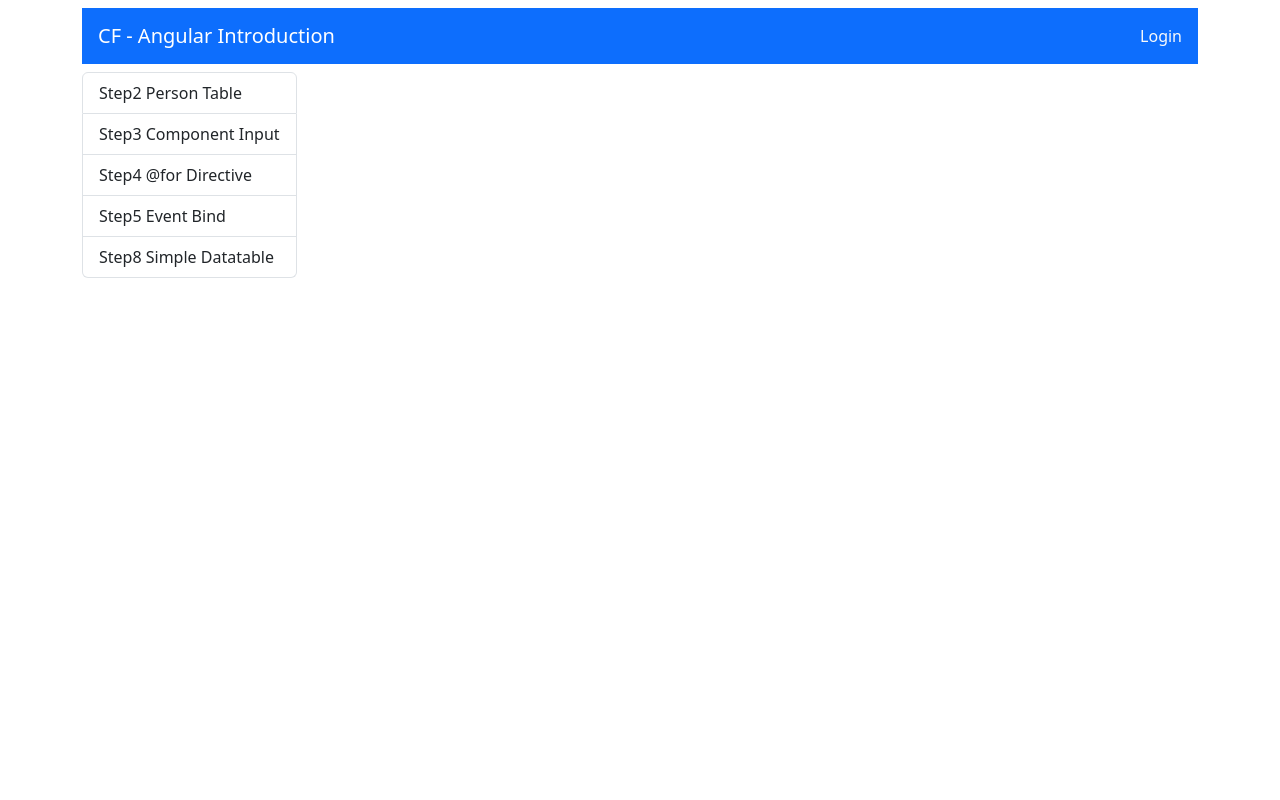
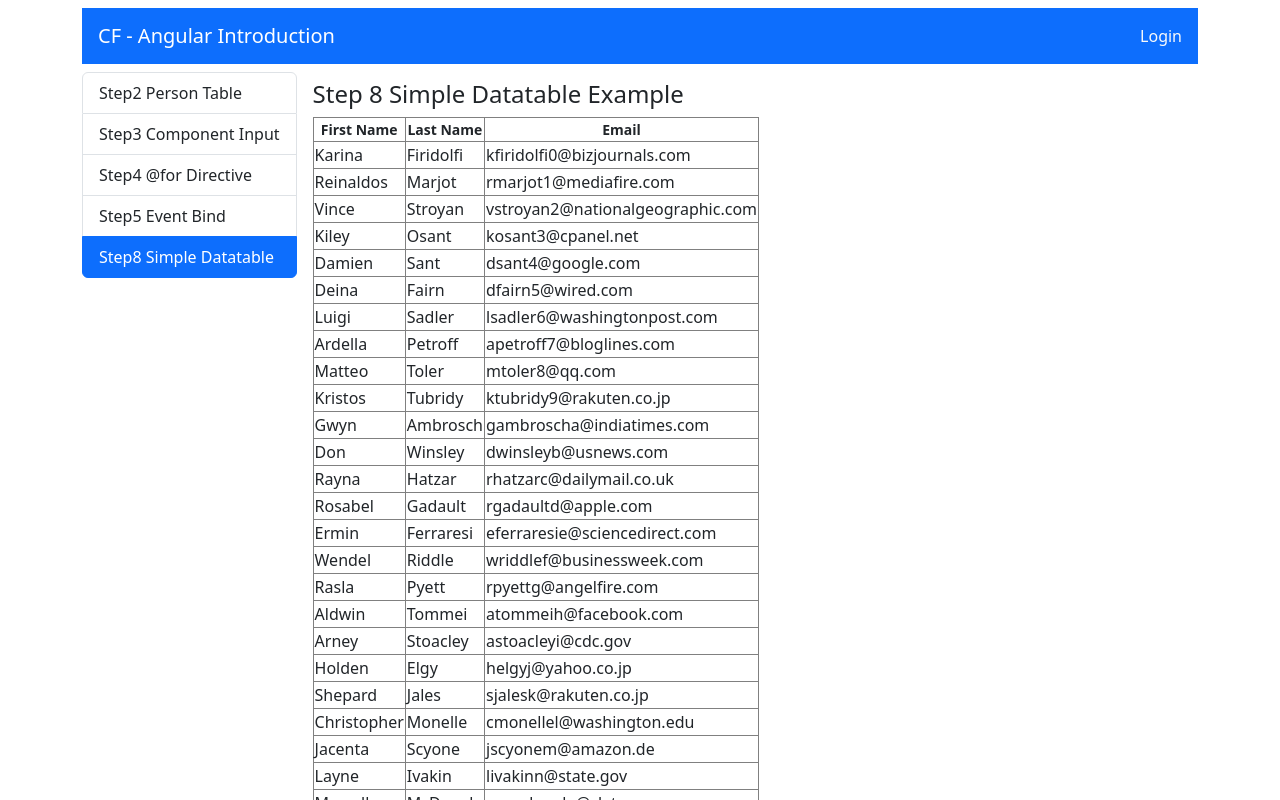
Before and after one commit to eleftheria05/CodingFactory9-Frontend, an Angular app: page /simple-datatable-example in a window 1280 px wide. Before the commit this address led to /. Shown: the top 800 px of the page. Built offline with nearby package versions, Linux system fonts and the light colour scheme.

Commit message:
adding the data table

```diff
--- a/src/app/app.routes.ts
+++ b/src/app/app.routes.ts
@@ -4,14 +4,14 @@ import { Step3PersonTableInput } from './components/step3-person-table-input/ste
 import { Step4ForDirective } from './components/step4-for-directive/step4-for-directive';
 import { Step5EventBind } from './components/step5-event-bind/step5-event-bind';
 import { Step6Welcome } from './components/step6-welcome/step6-welcome';
-//import { Step8SimpleDataTableShow } from './components/step8-simple-data-table-show/step8-simple-data-table-show';
+import { Step8SimpleDataTableShow } from './components/step8-simple-data-table-show/step8-simple-data-table-show';
 
 export const routes: Routes = [
   {path:'person-table-example', component:Step2PersonTable},
   {path:'component-input-example', component:Step3PersonTableInput},
   {path:'for-directive-example', component:Step4ForDirective},
   {path:'event-bind-example',component:Step5EventBind},
-  //{path:'simple-datatable-example', component:Step8SimpleDataTableShow},
+  {path:'simple-datatable-example', component:Step8SimpleDataTableShow},
   {path:'welcome', component:Step6Welcome},
   {path:'', redirectTo:'/welcome', pathMatch:'full'}
 ];
--- a/src/app/components/step8-simple-data-table-show/step8-simple-data-table-show.html
+++ b/src/app/components/step8-simple-data-table-show/step8-simple-data-table-show.html
@@ -1 +1,3 @@
-<p>step8-simple-data-table-show works!</p>
+<h4>Step 8 Simple Datatable Example</h4>
+
+<app-step8-simple-data-table [data]="manyPerson"></app-step8-simple-data-table>
--- a/src/app/components/step8-simple-data-table-show/step8-simple-data-table-show.ts
+++ b/src/app/components/step8-simple-data-table-show/step8-simple-data-table-show.ts
@@ -1,9 +1,13 @@
 import { Component } from '@angular/core';
+import { ManyPersons } from '../../shared/interfaces/person';
+import { Step8SimpleDataTable } from '../step8-simple-data-table/step8-simple-data-table';
 
 @Component({
   selector: 'app-step8-simple-data-table-show',
-  imports: [],
+  imports: [Step8SimpleDataTable],
   templateUrl: './step8-simple-data-table-show.html',
   styleUrl: './step8-simple-data-table-show.css',
 })
-export class Step8SimpleDataTableShow {}
+export class Step8SimpleDataTableShow {
+  manyPerson = ManyPersons;
+}
--- a/src/app/components/step8-simple-data-table/step8-simple-data-table.html
+++ b/src/app/components/step8-simple-data-table/step8-simple-data-table.html
@@ -1 +1,18 @@
-<p>step8-simple-data-table works!</p>
+<table class="table-bordered table-striped text-wrap">
+  <thead>
+      <tr class="align-middle text-center small">
+        <th>First Name</th>
+        <th>Last Name</th>
+        <th>Email</th>
+      </tr>
+  </thead>
+  <tbody>
+    @for (row of data; track row){
+      <tr class="align-middle">
+        <td>{{row.firstname}}</td>
+        <td>{{row.lastname}}</td>
+        <td>{{row.email}}</td>
+      </tr>
+    }
+  </tbody>
+</table>
```
Also changed, not shown: src/app/components/step8-simple-data-table/step8-simple-data-table.ts (+5 -2 lines).
